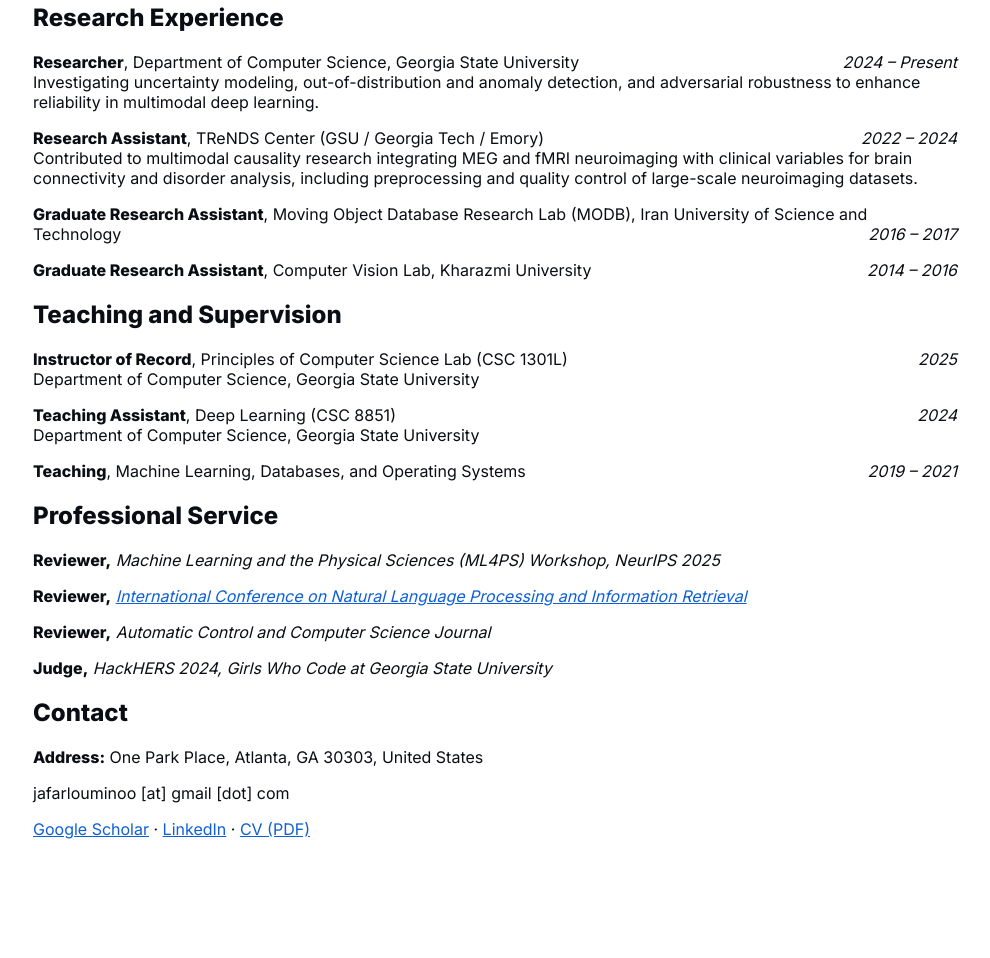
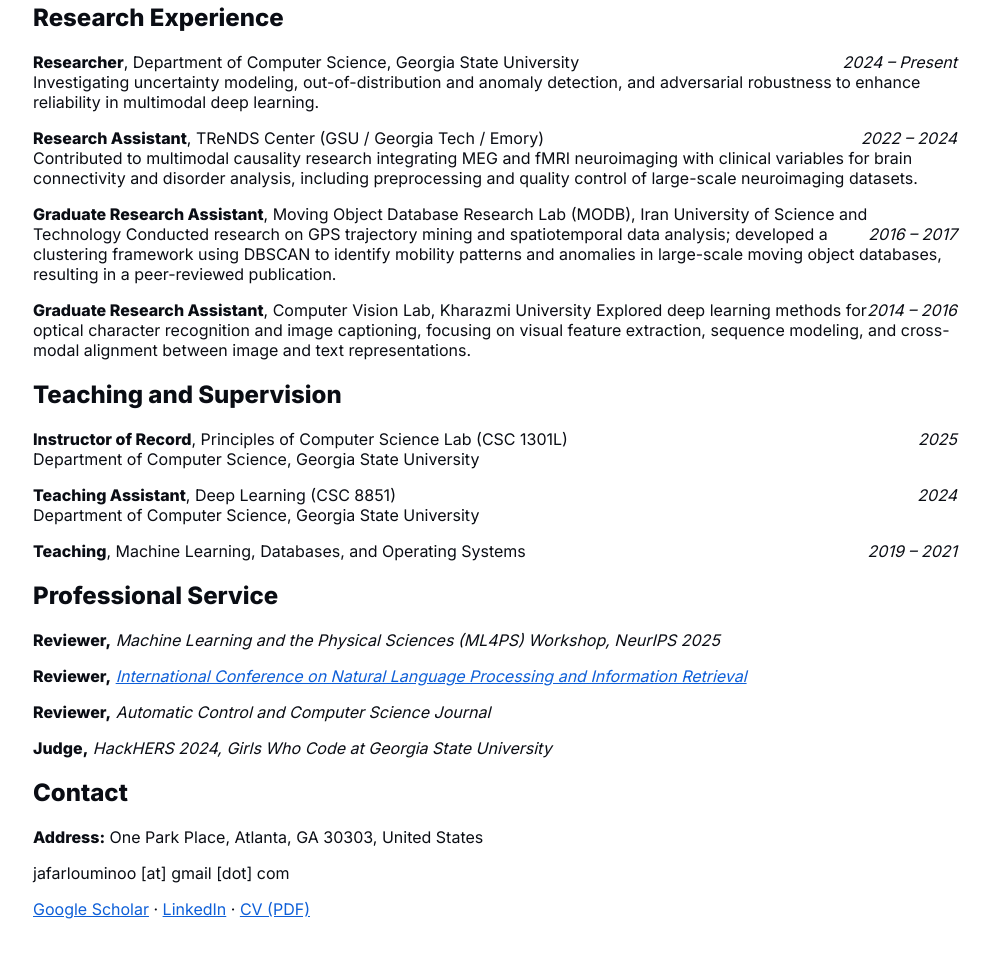
Before and after one commit to minoojl/minoojafarlou.github.io, a plain HTML site: page About_Me.html in a window 1280 px wide. Shown: the part 917-1875 px from the top of the page, without its empty margins (275-1265 px from the left). Before the commit the page ends 1852 px from the top, so only its background shows below. Drawn offline with Linux system fonts and the light colour scheme.

Commit message:
Update About_Me.html

```diff
--- a/About_Me.html
+++ b/About_Me.html
@@ -149,11 +149,13 @@
           <p>
             <strong>Graduate Research Assistant</strong>, Moving Object Database Research Lab (MODB), Iran University of Science and Technology
             <span style="float:right;font-style:italic;">2016 – 2017</span>
+            Conducted research on GPS trajectory mining and spatiotemporal data analysis; developed a clustering framework using DBSCAN to identify mobility patterns and anomalies in large-scale moving object databases, resulting in a peer-reviewed publication.
           </p>
 
           <p>
             <strong>Graduate Research Assistant</strong>, Computer Vision Lab, Kharazmi University
             <span style="float:right;font-style:italic;">2014 – 2016</span>
+            Explored deep learning methods for optical character recognition and image captioning, focusing on visual feature extraction, sequence modeling, and cross-modal alignment between image and text representations.
           </p>
         </section>
 
```
